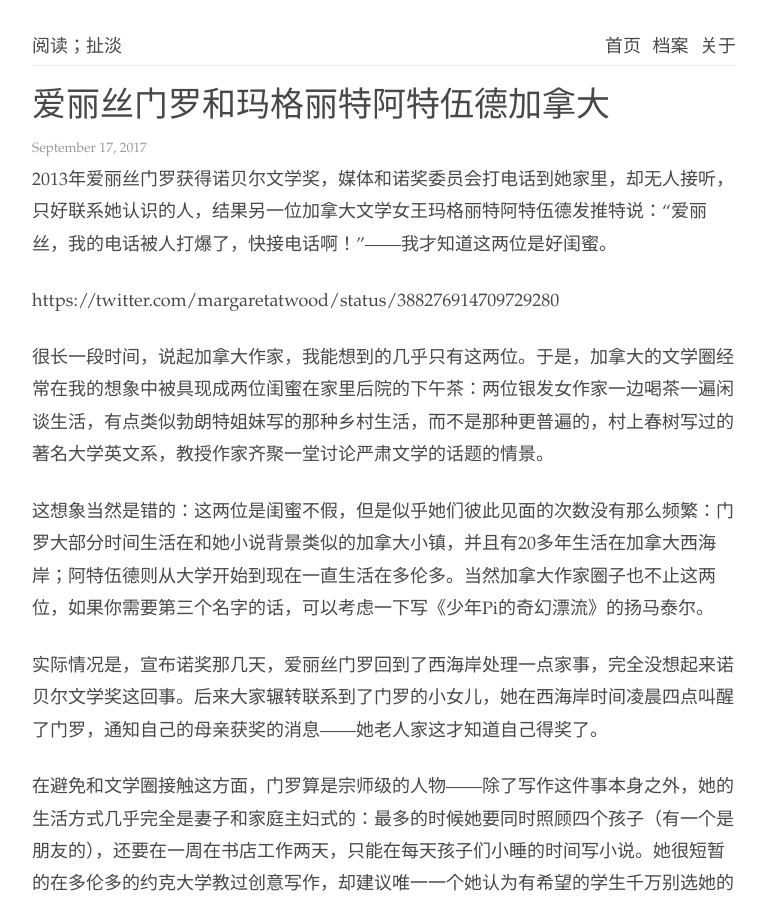
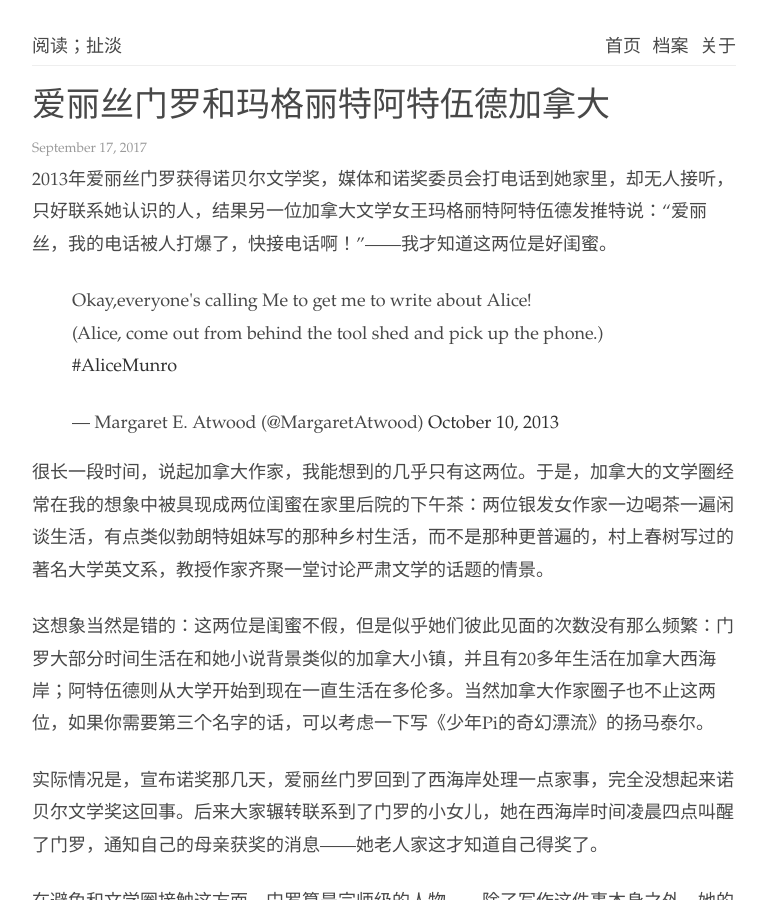
Before and after one commit to readandchedan/readandchedan.github.io, a Jekyll site: the page built from _posts/nonfiction/_posts/2017-09-17-canadas-by-alice-munro-and-marget-atwood.md, in a window 1280 px wide and 900 px high. Shown: the whole window, without its empty margins (256-1022 px from the left). Built offline with Jekyll 4.4.1, drawn with Linux system fonts in a browser that asks for light colours; comment, search, counter and statistics services are not loaded.

Commit message:
twitter insert?

```diff
--- a/_posts/nonfiction/_posts/2017-09-17-canadas-by-alice-munro-and-marget-atwood.md
+++ b/_posts/nonfiction/_posts/2017-09-17-canadas-by-alice-munro-and-marget-atwood.md
@@ -5,7 +5,9 @@ layout: default
 
 2013年爱丽丝门罗获得诺贝尔文学奖，媒体和诺奖委员会打电话到她家里，却无人接听，只好联系她认识的人，结果另一位加拿大文学女王玛格丽特阿特伍德发推特说：“爱丽丝，我的电话被人打爆了，快接电话啊！”——我才知道这两位是好闺蜜。
 
-https://twitter.com/margaretatwood/status/388276914709729280
+<!--https://twitter.com/margaretatwood/status/388276914709729280-->
+<blockquote class="twitter-tweet" data-lang="en"><p lang="en" dir="ltr">Okay,everyone&#39;s calling Me to get me to write about Alice! <br> (Alice, come out from behind the tool shed and pick up the phone.) <a href="https://twitter.com/hashtag/AliceMunro?src=hash">#AliceMunro</a></p>&mdash; Margaret E. Atwood (@MargaretAtwood) <a href="https://twitter.com/MargaretAtwood/status/388276914709729280">October 10, 2013</a></blockquote>
+<script async src="//platform.twitter.com/widgets.js" charset="utf-8"></script>
 
 很长一段时间，说起加拿大作家，我能想到的几乎只有这两位。于是，加拿大的文学圈经常在我的想象中被具现成两位闺蜜在家里后院的下午茶：两位银发女作家一边喝茶一遍闲谈生活，有点类似勃朗特姐妹写的那种乡村生活，而不是那种更普遍的，村上春树写过的著名大学英文系，教授作家齐聚一堂讨论严肃文学的话题的情景。
 
```
